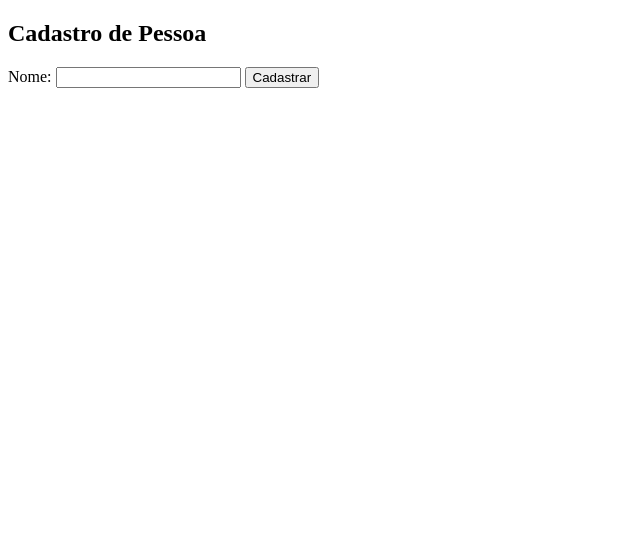
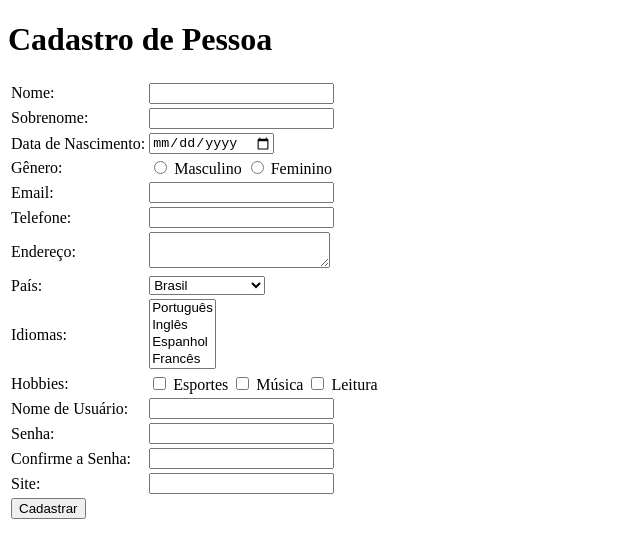
Before and after one commit to AdrianoCahete/UVA-DesenvAplDisteWebI, a plain HTML site: page index.html in a window 1280 px wide. Shown: the whole page, without its empty margins (0-640 px from the left). Drawn offline with Linux system fonts and the light colour scheme.

Commit message:
feat(app): add fields

```diff
--- a/index.html
+++ b/index.html
@@ -7,14 +7,115 @@
     <link rel="stylesheet" href="style.css" />
   </head>
   <body>
-    <section>
+    <div class="container">
       <h1>Cadastro de Pessoa</h1>
       <form id="regForm">
-        <label for="name">Nome:</label>
-        <input type="text" id="name" name="name" />
-        <button type="submit">Cadastrar</button>
+        <table>
+          <tr>
+            <td><label for="name">Nome:</label></td>
+            <td><input type="text" id="name" name="name" /></td>
+          </tr>
+          <tr>
+            <td><label for="lastName">Sobrenome:</label></td>
+            <td><input type="text" id="lastName" name="lastName" /></td>
+          </tr>
+          <tr>
+            <td><label for="birthday">Data de Nascimento:</label></td>
+            <td><input type="date" id="birthday" name="birthday" /></td>
+          </tr>
+          <tr>
+            <td><label>Gênero:</label></td>
+            <td>
+              <input type="radio" id="male" name="gender" value="male" />
+              <label for="male">Masculino</label>
+              <input type="radio" id="female" name="gender" value="female" />
+              <label for="female">Feminino</label>
+            </td>
+          </tr>
+          <tr>
+            <td><label for="email">Email:</label></td>
+            <td><input type="email" id="email" name="email" /></td>
+          </tr>
+          <tr>
+            <td><label for="phone">Telefone:</label></td>
+            <td><input type="tel" id="phone" name="phone" /></td>
+          </tr>
+          <tr>
+            <td><label for="address">Endereço:</label></td>
+            <td><textarea id="address" name="address"></textarea></td>
+          </tr>
+          <tr>
+            <td><label for="country">País:</label></td>
+            <td>
+              <select id="country" name="country">
+                <option value="br">Brasil</option>
+                <option value="us">Estados Unidos</option>
+                <option value="nl">Holanda</option>
+              </select>
+            </td>
+          </tr>
+          <tr>
+            <td><label for="languages">Idiomas:</label></td>
+            <td>
+              <select id="languages" name="languages" multiple>
+                <option value="pt">Português</option>
+                <option value="en">Inglês</option>
+                <option value="es">Espanhol</option>
+                <option value="fr">Francês</option>
+              </select>
+            </td>
+          </tr>
+          <tr>
+            <td><label>Hobbies:</label></td>
+            <td>
+              <input
+                type="checkbox"
+                id="hobbies"
+                name="hobbies"
+                value="sports"
+              />
+              <label for="sports">Esportes</label>
+              <input type="checkbox" id="music" name="hobbies" value="music" />
+              <label for="music">Música</label>
+              <input
+                type="checkbox"
+                id="reading"
+                name="hobbies"
+                value="reading"
+              />
+              <label for="reading">Leitura</label>
+            </td>
+          </tr>
+          <tr>
+            <td><label for="username">Nome de Usuário:</label></td>
+            <td><input type="text" id="username" name="username" /></td>
+          </tr>
+          <tr>
+            <td><label for="password">Senha:</label></td>
+            <td><input type="password" id="password" name="password" /></td>
+          </tr>
+          <tr>
+            <td><label for="confirmPassword">Confirme a Senha:</label></td>
+            <td>
+              <input
+                type="password"
+                id="confirmPassword"
+                name="confirmPassword"
+              />
+            </td>
+          </tr>
+          <tr>
+            <td><label for="site">Site:</label></td>
+            <td><input type="url" id="site" name="site" /></td>
+          </tr>
+          <tr>
+            <td>
+              <button type="submit">Cadastrar</button>
+            </td>
+          </tr>
+        </table>
       </form>
-    </section>
+    </div>
     <script src="script.js"></script>
   </body>
 </html>
--- a/script.js
+++ b/script.js
@@ -1,5 +1,5 @@
 document.getElementById("regForm").addEventListener("submit", function (event) {
-  event.preventDefault(); // Prevent form submission for validation
+  event.preventDefault();
 
   let form = new FormData(event.target);
   let data = {};
```
